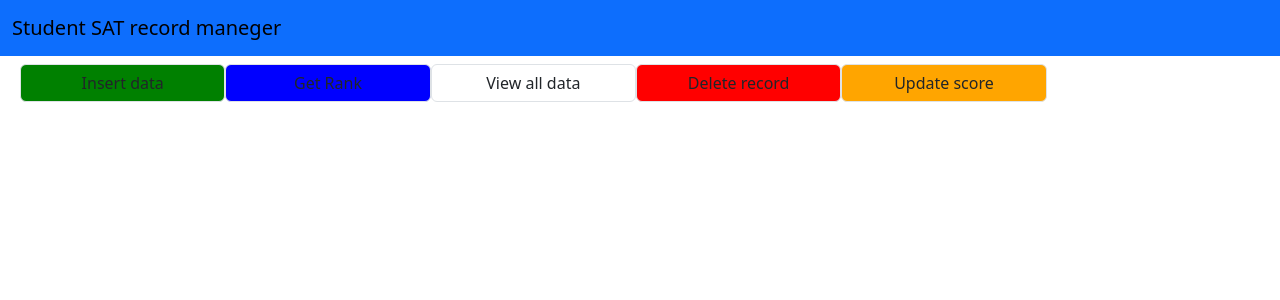
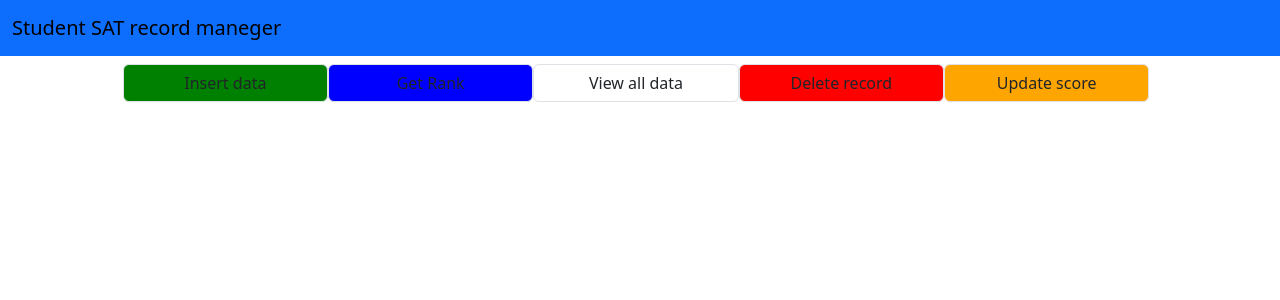
Before and after one commit to arjunagi-a-rehman/SAT_record_Mannger, a React (Create React App) app: page / in a window 1280 px wide. Shown: the top 300 px of the page. Built offline with nearby package versions, Linux system fonts and the light colour scheme.

Commit message:
justified content to center

```diff
--- a/src/pages/Home.js
+++ b/src/pages/Home.js
@@ -272,8 +272,8 @@
   );
 
   return (
-    <div className="container-fluid m-2">
-      <div className="container-fluid row">
+    <div className="container-fluid m-2 ">
+      <div className="container-fluid row justify-content-center ">
         <div
           className={`border col-md-2 btn section1 ${activeSection === 1 ? 'active-section' : ''}`}
           onClick={() => showContent('Hello', 1)}
```
